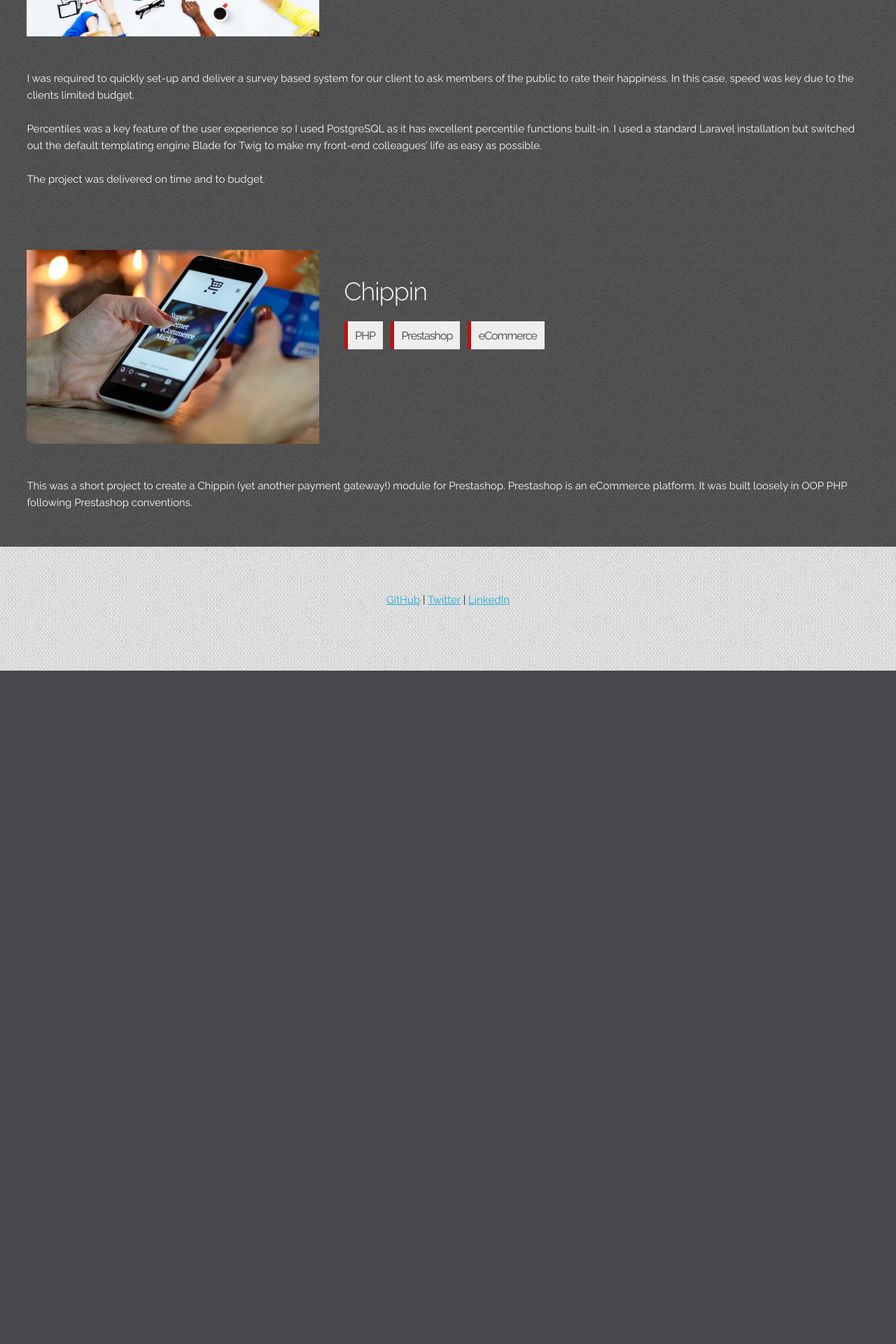
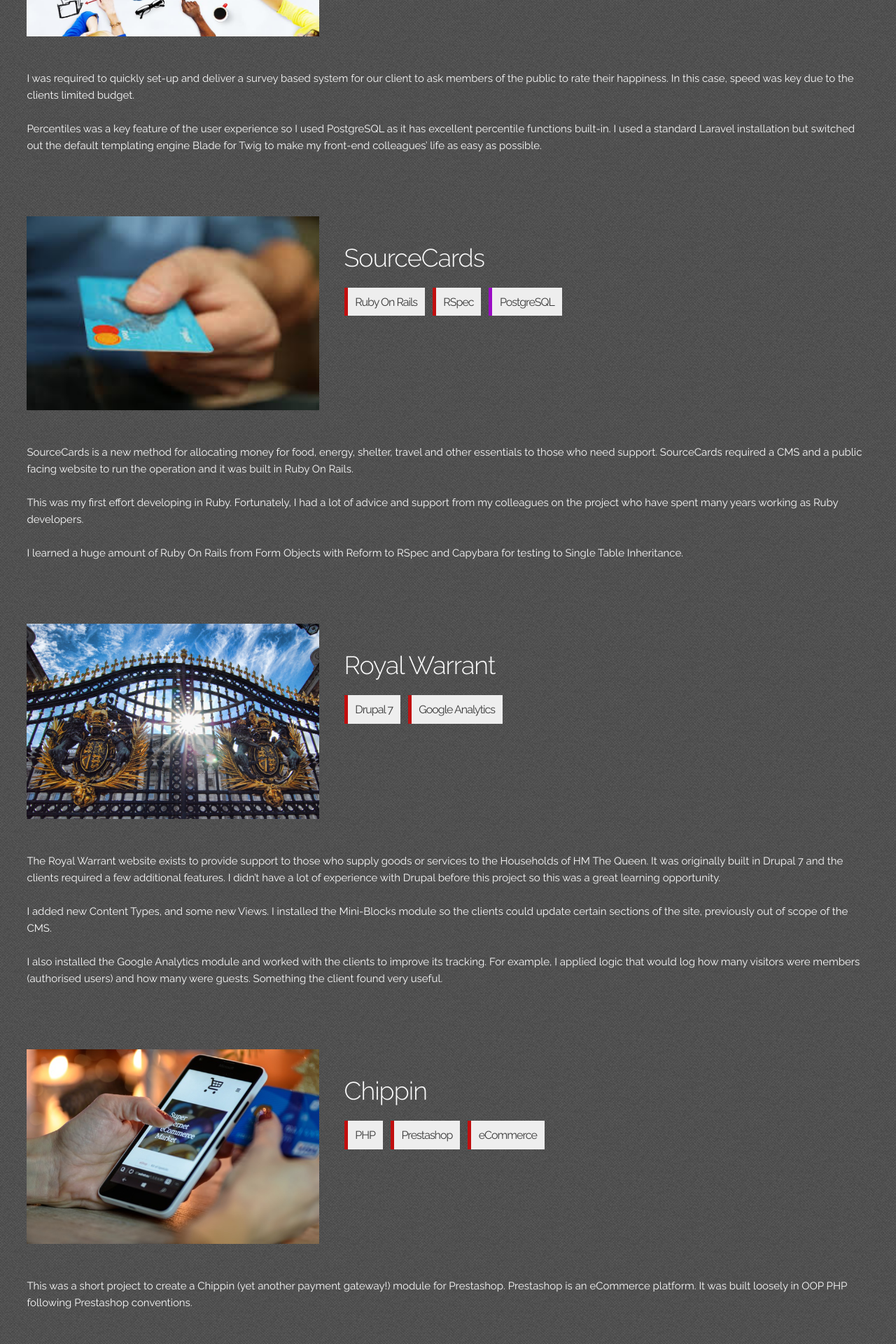
Before and after one commit to mikelovely/mikelovely, a PHP site: template resources/views/home.twig in a window 1280 px wide. Shown: the part 1963-3883 px from the top of the page at 70% size. Before the commit the page ends 2921 px from the top, so only its background shows below. Run offline with PHP 8.4, Linux system fonts and the light colour scheme; the template is opened without the code that fills it, so the values that code supplies are empty; some libraries are stand-ins or nearby versions.

Commit message:
Add Royal Warrant and SourceCards history.

```diff
--- a/resources/views/home.twig
+++ b/resources/views/home.twig
@@ -69,7 +69,51 @@
                 <div class="twelve columns portfolio-item__text">
                     <p>I was required to quickly set-up and deliver a survey based system for our client to ask members of the public to rate their happiness. In this case, speed was key due to the clients limited budget.</p>
                     <p>Percentiles was a key feature of the user experience so I used PostgreSQL as it has excellent percentile functions built-in. I used a standard Laravel installation but switched out the default templating engine Blade for Twig to make my front-end colleagues’ life as easy as possible.</p>
-                    <p>The project was delivered on time and to budget.</p>
+                </div>
+            </div>
+        </div>
+
+        <div class="portfolio-item">
+            <div class="row portfolio-item__wrapper">
+                <div class="one-third column portfolio-item__image">
+                    <img src="/images/payment.jpeg">
+                </div>
+                <div class="two-thirds column portfolio-item__content">
+                    <h3>SourceCards</h3>
+                    <div class="label-wrapper">
+                        <span class="label label-default back-end">Ruby On Rails</span>
+                        <span class="label label-default back-end">RSpec</span>
+                        <span class="label label-default database">PostgreSQL</span>
+                    </div>
+                </div>
+            </div>
+            <div class="row">
+                <div class="twelve columns portfolio-item__text">
+                    <p>SourceCards is a new method for allocating money for food, energy, shelter, travel and other essentials to those who need support. SourceCards required a CMS and a public facing website to run the operation and it was built in Ruby On Rails.</p>
+                    <p>This was my first effort developing in Ruby. Fortunately, I had a lot of advice and support from my colleagues on the project who have spent many years working as Ruby developers.</p>
+                    <p>I learned a huge amount of Ruby On Rails from Form Objects with Reform to RSpec and Capybara for testing to Single Table Inheritance.</p>
+                </div>
+            </div>
+        </div>
+
+        <div class="portfolio-item">
+            <div class="row portfolio-item__wrapper">
+                <div class="one-third column portfolio-item__image">
+                    <img src="/images/royal-gates.jpg">
+                </div>
+                <div class="two-thirds column portfolio-item__content">
+                    <h3>Royal Warrant</h3>
+                    <div class="label-wrapper">
+                        <span class="label label-default back-end">Drupal 7</span>
+                        <span class="label label-default back-end">Google Analytics</span>
+                    </div>
+                </div>
+            </div>
+            <div class="row">
+                <div class="twelve columns portfolio-item__text">
+                    <p>The Royal Warrant website exists to provide support to those who supply goods or services to the Households of HM The Queen. It was originally built in Drupal 7 and the clients required a few additional features. I didn’t have a lot of experience with Drupal before this project so this was a great learning opportunity.</p>
+                    <p>I added new Content Types, and some new Views. I installed the Mini-Blocks module so the clients could update certain sections of the site, previously out of scope of the CMS.</p>
+                    <p>I also installed the Google Analytics module and worked with the clients to improve its tracking. For example, I applied logic that would log how many visitors were members (authorised users) and how many were guests. Something the client found very useful.</p>
                 </div>
             </div>
         </div>
```
Also changed, not shown: public/images/payment.jpeg (added), public/images/royal-gates.jpg (added).
